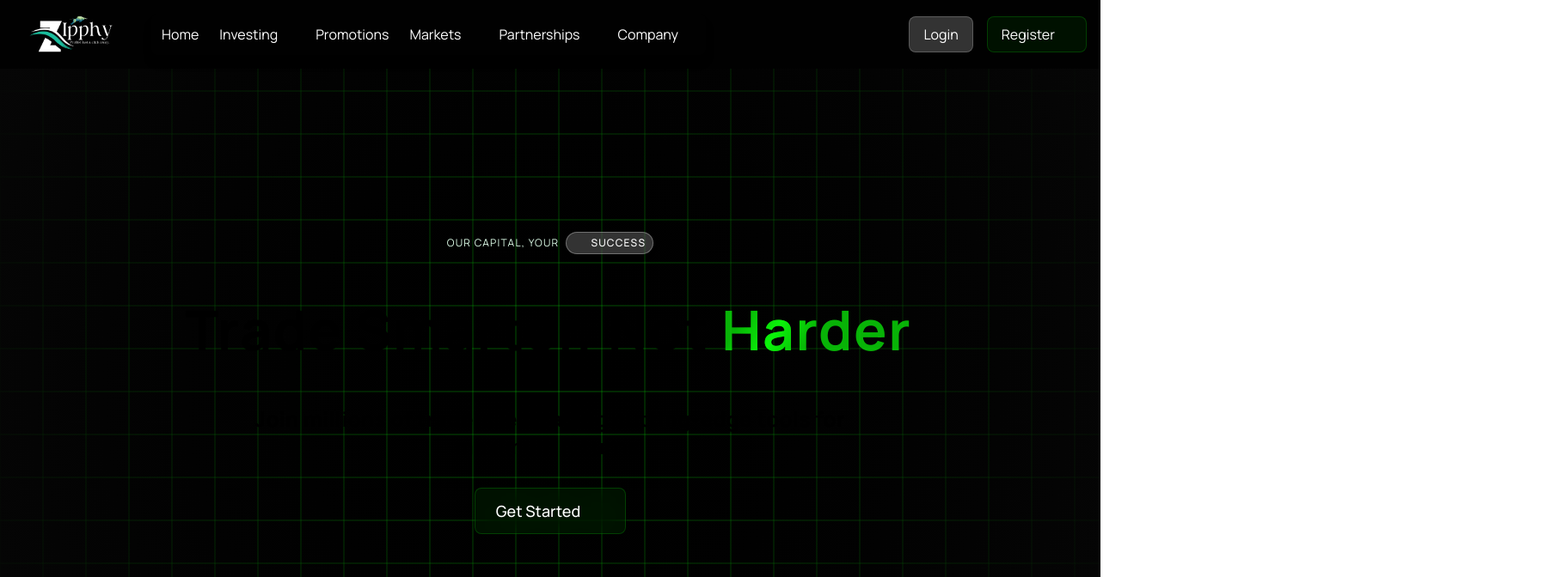
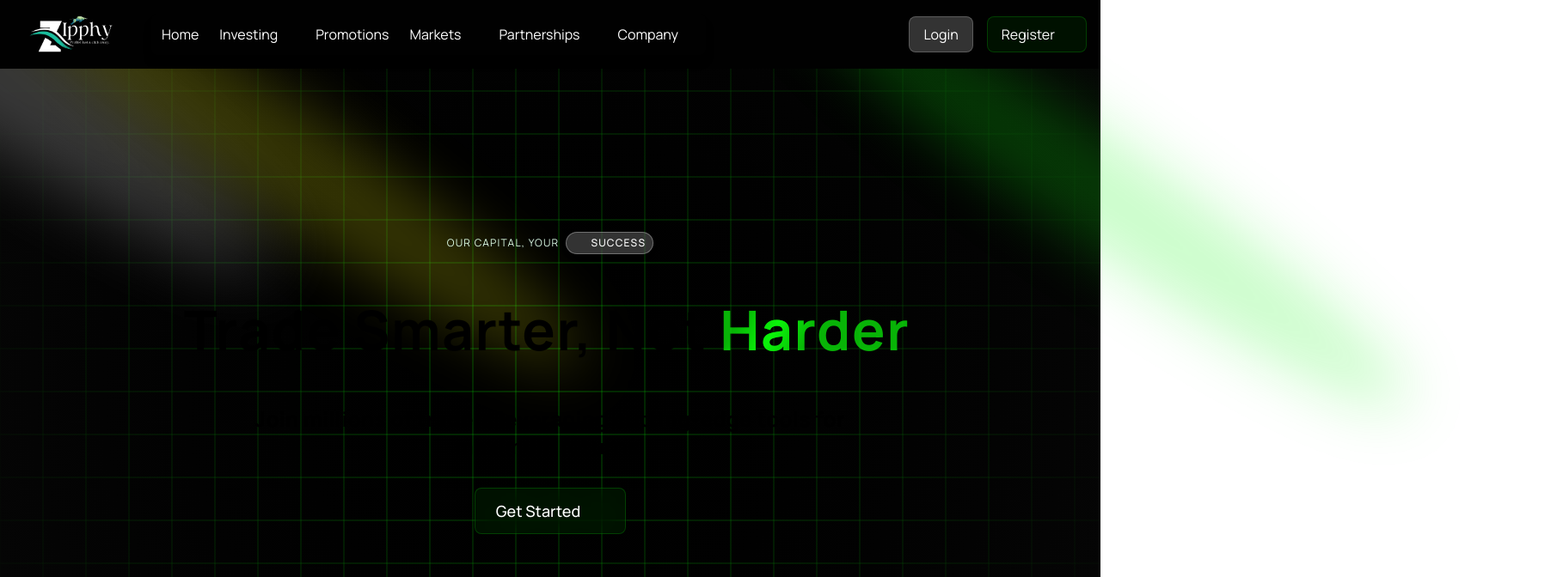
Before and after one commit to zafar-m3n/zipphy-new, a React (Vite) app: page / in a window 1280 px wide. Shown: the top 672 px of the page at 86% size, 1818 px wide, since content can reach past the window. Built offline with nearby package versions, Linux system fonts and the light colour scheme; some icons are missing.

Commit message:
Spotlight

```diff
--- a/src/components/Footer.jsx
+++ b/src/components/Footer.jsx
@@ -20,7 +20,7 @@ export default function Footer() {
       </div>
       <footer className="p-8 z-50">
         <div className="container mx-auto grid grid-cols-1 gap-8 md:grid-cols-2 lg:grid-cols-3">
-          <div className="flex flex-col items-start space-y-4">
+          <div className="flex flex-col items-start justify-between space-y-4">
             <img src={logoWhite} alt="Zipphy Logo" className="w-full" />
             <div className="flex space-x-4">
               <div className="rounded-full">
--- /dev/null
+++ b/src/components/animated/Spotlight.jsx
@@ -0,0 +1,45 @@
+import React from "react";
+import { cn } from "@/lib/utils";
+
+const Spotlight = ({ className, fill }) => {
+  return (
+    <svg
+      className={cn(
+        "animate-spotlight pointer-events-none absolute z-[1]  h-[169%] w-[138%] lg:w-[84%] opacity-0",
+        className
+      )}
+      xmlns="http://www.w3.org/2000/svg"
+      viewBox="0 0 3787 2842"
+      fill="none"
+    >
+      <g filter="url(#filter)">
+        <ellipse
+          cx="1924.71"
+          cy="273.501"
+          rx="1924.71"
+          ry="273.501"
+          transform="matrix(-0.822377 -0.568943 -0.568943 0.822377 3631.88 2291.09)"
+          fill={fill || "white"}
+          fillOpacity="0.21"
+        ></ellipse>
+      </g>
+      <defs>
+        <filter
+          id="filter"
+          x="0.860352"
+          y="0.838989"
+          width="3785.16"
+          height="2840.26"
+          filterUnits="userSpaceOnUse"
+          colorInterpolationFilters="sRGB"
+        >
+          <feFlood floodOpacity="0" result="BackgroundImageFix"></feFlood>
+          <feBlend mode="normal" in="SourceGraphic" in2="BackgroundImageFix" result="shape"></feBlend>
+          <feGaussianBlur stdDeviation="151" result="effect1_foregroundBlur_1065_8"></feGaussianBlur>
+        </filter>
+      </defs>
+    </svg>
+  );
+};
+
+export default Spotlight;
--- a/src/components/animated/TextGenerate.jsx
+++ b/src/components/animated/TextGenerate.jsx
@@ -42,7 +42,7 @@ const TextGenerateEffect = ({
                 animate={{ opacity: 1, filter: "blur(0px)" }}
                 transition={{ duration: duration, delay: idx * 0.2 }}
               >
-                <ShinyText text={word} textColor="#0bf40abb" shineColor="#0bf40a" className="mr-1" />
+                <ShinyText text={word} textColor="#0bf40abb" shineColor="#0bf40a" className="me-2" />
               </motion.div>
             );
           }
--- a/src/layouts/DefaultLayout.jsx
+++ b/src/layouts/DefaultLayout.jsx
@@ -2,11 +2,17 @@ import React from "react";
 import { Outlet } from "react-router-dom";
 import Header from "@/components/Header";
 import Squares from "@/components/animated/Squares";
+import Spotlight from "@/components/animated/Spotlight";
 import Footer from "@/components/Footer";
 
 const DefaultLayout = () => {
   return (
     <div className="relative flex flex-col min-h-screen bg-[#010101] text-[#f2f2f2]">
+      <div>
+        <Spotlight className="-top-40 -left-10 md:-left-32 md:-top-20 h-screen" fill="white" />
+        <Spotlight className="top-40 left-full h-[80vh] w-[50vw]" fill="#0bf40a" />
+        <Spotlight className="top-28 left-80 h-[80vh] w-[50vw]" fill="#eff00f" />
+      </div>
       <header className="sticky top-0 z-50 bg-[#010101]">
         <Header />
       </header>
--- a/src/pages/home/components/HeroSection.jsx
+++ b/src/pages/home/components/HeroSection.jsx
@@ -29,7 +29,7 @@ const HeroSection = () => {
   }, [heroContent.length]);
 
   return (
-    <div className="container mx-auto px-6 md:px-12 lg:px-16 flex flex-col justify-center items-center text-center space-y-8 h-[calc(100vh-100px)]">
+    <div className="container mx-auto px-6 md:px-12 lg:px-16 flex flex-col justify-center items-center text-center space-y-8 md:h-[calc(100vh-100px)]">
       <h2 className="uppercase tracking-widest text-xs text-center text-green-100 flex items-center space-x-2 max-w-lg">
         <span>Our Capital, Your</span>
         <span className="flex items-center space-x-2 bg-white/20 backdrop-blur-md border border-white/30 rounded-full px-2 py-1 shadow-md">
--- a/tailwind.config.js
+++ b/tailwind.config.js
@@ -8,9 +8,20 @@ export default {
           "0%": { "background-position": "100%" },
           "100%": { "background-position": "-100%" },
         },
+        spotlight: {
+          "0%": {
+            opacity: 0,
+            transform: "translate(-72%, -62%) scale(0.5)",
+          },
+          "100%": {
+            opacity: 1,
+            transform: "translate(-50%,-40%) scale(1)",
+          },
+        },
       },
       animation: {
         shine: "shine 5s linear infinite",
+        spotlight: "spotlight 2s ease .75s 1 forwards",
       },
       fontFamily: {
         sans: ["Manrope", "sans-serif"],
```
